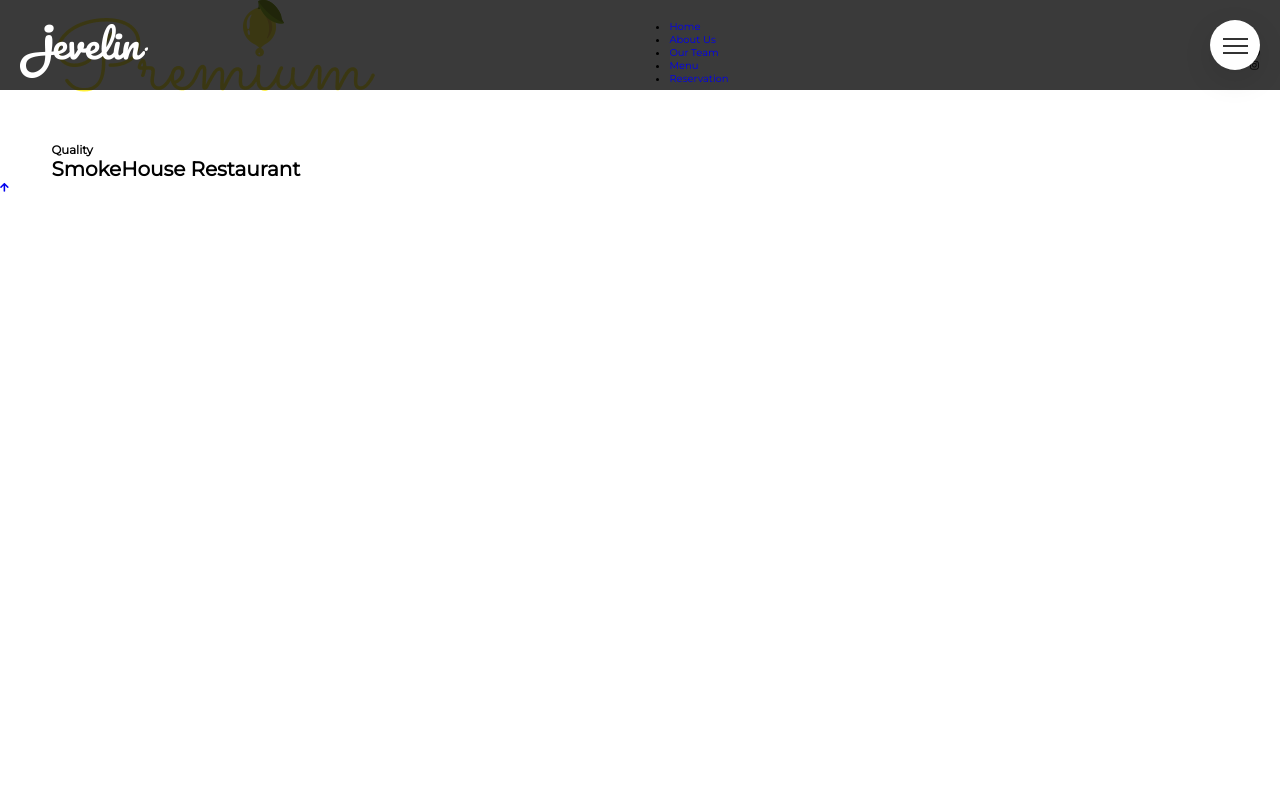
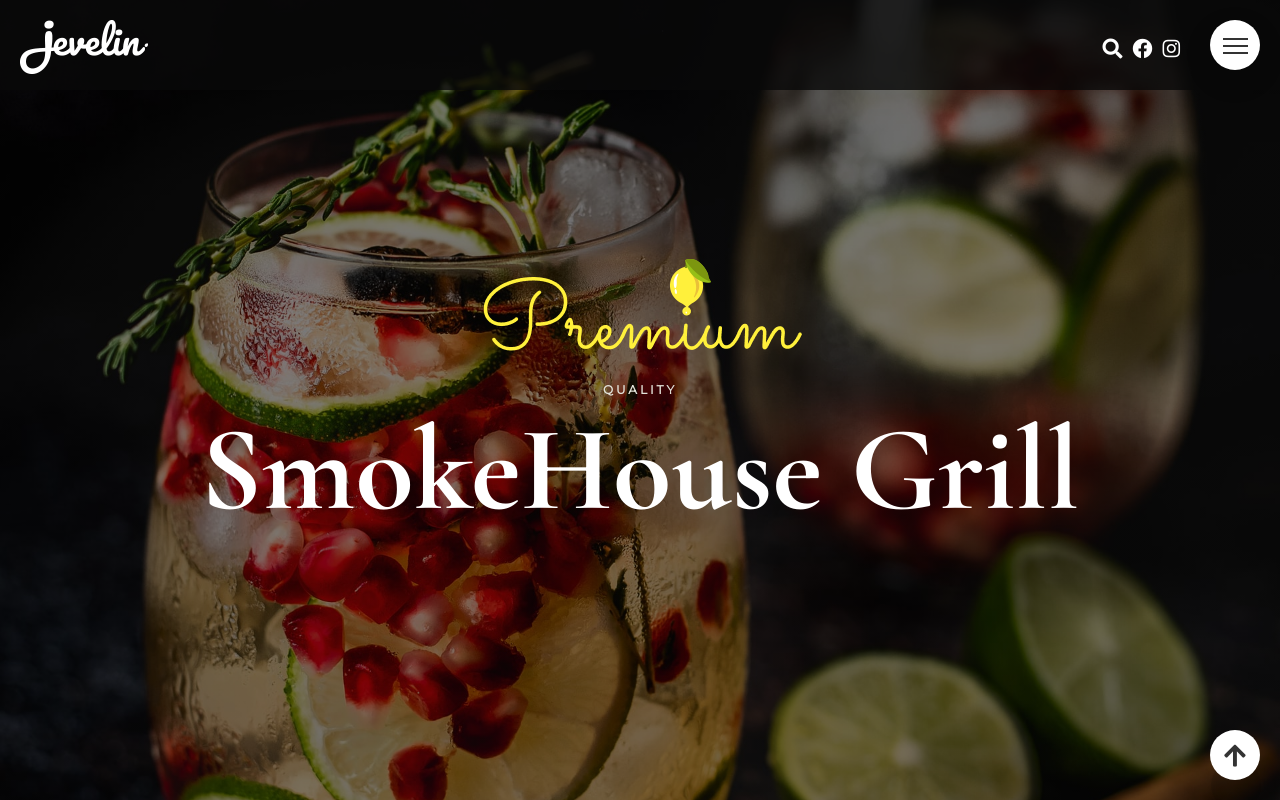
Before and after one commit to kalinrouss/restaurant-website, a plain HTML site: page index.html in a window 1280 px wide. Drawn offline with nearby package versions, Linux system fonts and the light colour scheme.

Commit message:
styled the header and the homepage

```diff
--- a/index.html
+++ b/index.html
@@ -60,7 +60,7 @@
                     <h3 class="quality">Quality</h3>
                 </div>
                 <div class="restaurant-title">
-                    <h1 class="title">SmokeHouse Restaurant</h1>
+                    <h1 class="title">SmokeHouse Grill</h1>
                 </div>
             </div>
             <a href="#" class="go-top"><i class="fas fa-arrow-up"></i></a>
--- a/style.css
+++ b/style.css
@@ -127,3 +127,107 @@ a {
     top: 0;
     transform: rotate(135deg);
 }
+
+.open .nav-icon::after{
+    top: 0;
+    transform: rotate(-135deg);
+}
+
+.nav-list {
+    list-style:none;
+    position: fixed;
+    top: 0;
+    left: 0;
+    width: 50%;
+    height: 100vh;
+    background-color: #252525;
+    padding: 4.4rem;
+    display: flex;
+    flex-direction: column;
+    justify-content: space-around;
+    z-index: 100;
+    transform: translateX(-100%);
+    transition: transform 0.5s;
+}
+
+.open .nav-list {
+    transform: translateX(0);
+}
+
+.nav-item {
+    border-bottom: 2px solid rgba(255, 255, 255, 0.3);
+}
+
+.nav-link {
+    display: block;
+    color: #fff;
+    text-transform: uppercase;
+    font-size: 1.6rem;
+    letter-spacing: 2px;
+    margin-right: -2px;
+    transition: color 0.5s;
+}
+
+.nav-link:hover {
+    color: #c59d5f;
+}
+
+.icons {
+    list-style: none;
+    font-size: 2rem;
+    color: #fff;
+    display: flex;
+    margin-right: 8rem;
+    z-index: 50;
+}
+
+.icon {
+    cursor: pointer;
+}
+
+.icon:not(:last-child) {
+    margin-right: 1rem;
+}
+
+.hero {
+    width: 100%;
+    height: 100vh;
+    background: linear-gradient(rgba(0, 0, 0, 0.5), rgba(0, 0, 0, 0.5)), url("img/hero.jpg") center no-repeat;
+    background-size: cover;
+    background-attachment: fixed;
+    display: flex;
+    align-items: center;
+    justify-content: center;
+    text-align: center;
+}
+
+.quality {
+    font-size: 1.2rem;
+    letter-spacing: 3px;
+    text-transform: uppercase;
+    color: #e2e2d9;
+    margin-top: -2rem;
+}
+
+.title {
+    font-size: 12rem;
+    font-family: "Cormorant Garamond";
+    color: white;
+}
+
+.go-top {
+    position: fixed;
+    width: 5rem;
+    height: 5rem;
+    background: white;
+    bottom: 2rem;
+    right: 2rem;
+    display: flex;
+    align-items: center;
+    justify-content: center;
+    font-size: 2.5rem;
+    color: #333;
+    border-radius: 50%;
+    box-shadow: 0.1rem 3rem rgba(0, 0, 0, 0.1);
+    z-index: 1000;
+}
```
Also changed, not shown: img/smokehouse-logo.png (added).
